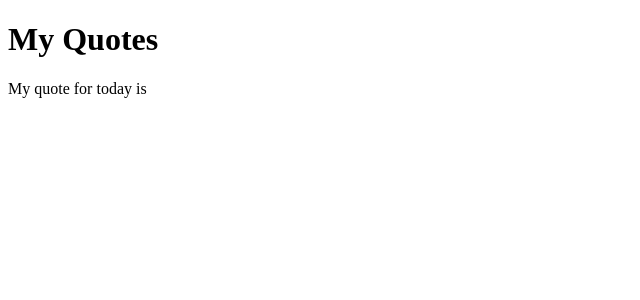
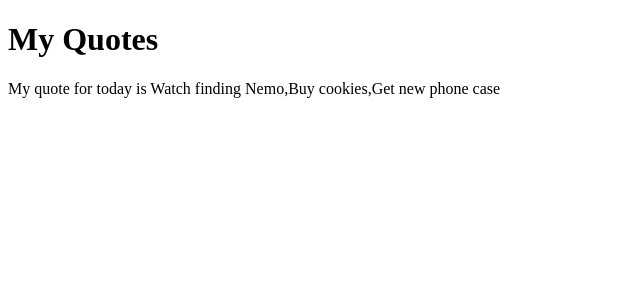
Before and after one commit to maggiebarbie1995/newquoteapp, an Angular app in the folder quote/: page / in a window 1280 px wide. Shown: the top 300 px of the page, without its empty margins (0-640 px from the left). Built offline with nearby package versions, Linux system fonts and the light colour scheme.

Commit message:
add a constructor function to define the logic that should be executed once the class is instantiated

```diff
--- a/quote/src/app/app.component.ts
+++ b/quote/src/app/app.component.ts
@@ -6,5 +6,9 @@ import { Component } from '@angular/core';
   styleUrls: ['./app.component.css']
 })
 export class AppComponent {
-  quote = 'Watch Finding Nemo'
+  quotes:string[];
+
+  constructor(){
+    this.quotes = ['Watch finding Nemo', 'Buy cookies', 'Get new phone case']
+  }
 }
```
